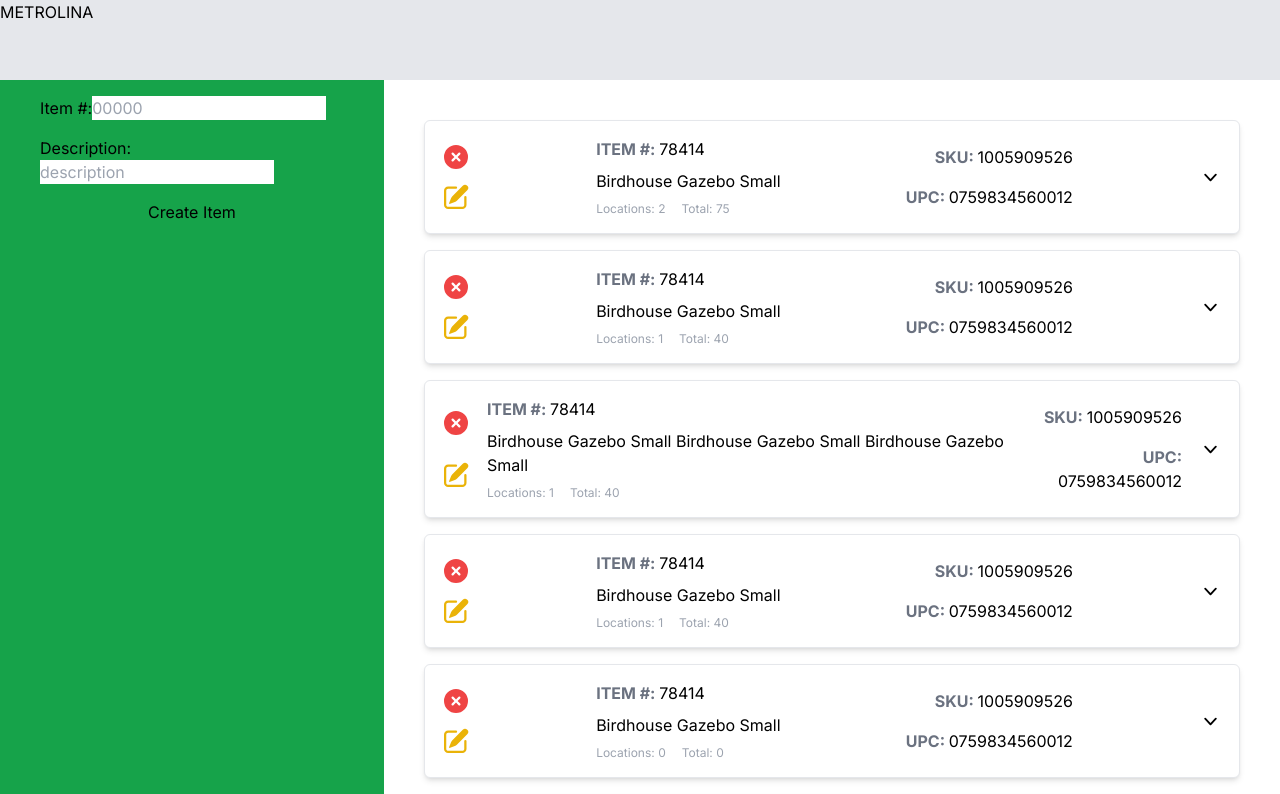
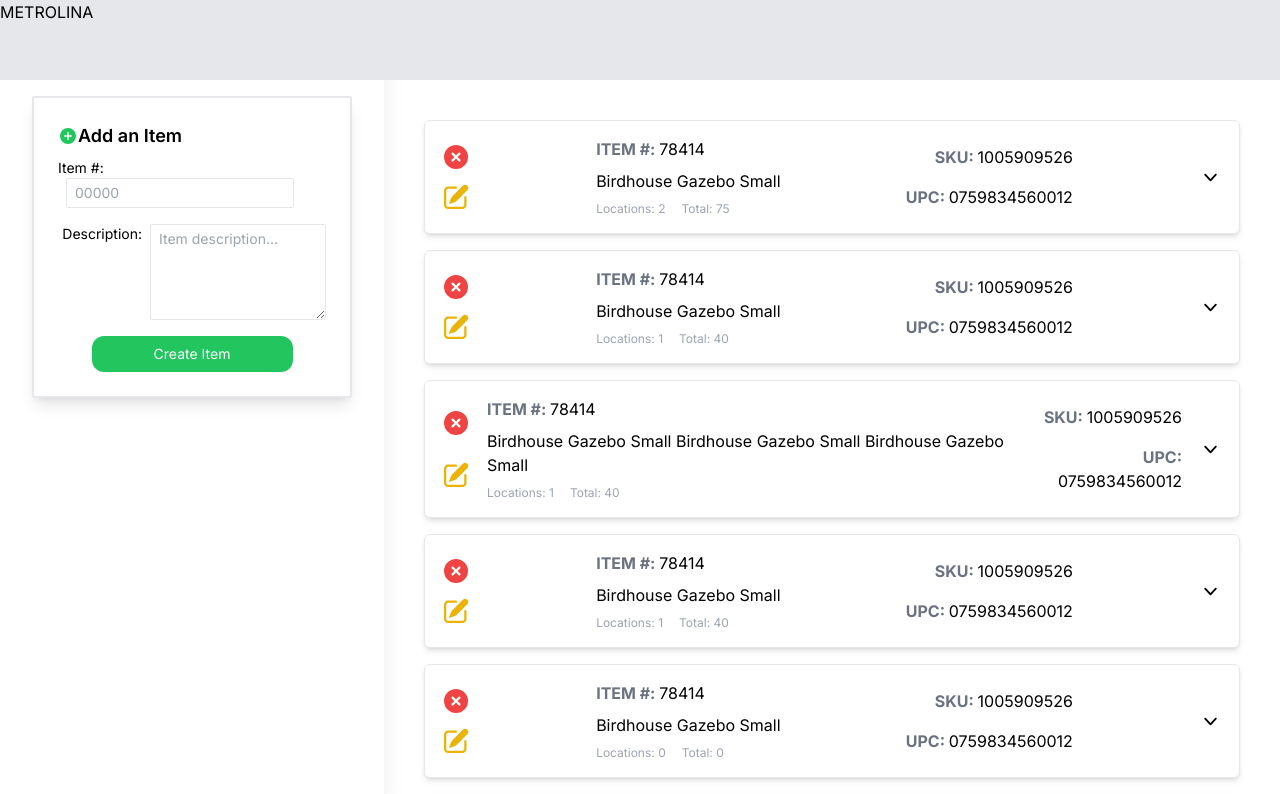
Before and after one commit to sjordan2010/stefan-metrolina, a Next.js app: page / in a window 1280 px wide. Shown: the top 794 px of the page. Built offline with nearby package versions, Linux system fonts and the light colour scheme.

Commit message:
style CreateForm

```diff
--- a/src/components/CreateForm.tsx
+++ b/src/components/CreateForm.tsx
@@ -2,6 +2,7 @@ import React from "react";
 import { useForm } from "react-hook-form";
 import { yupResolver } from "@hookform/resolvers/yup";
 import * as Yup from "yup";
+import { PlusCircleIcon } from "@heroicons/react/20/solid";
 
 export default function CreateForm() {
   const CreateSchema = Yup.object().shape({
@@ -37,24 +38,53 @@ export default function CreateForm() {
     description: string;
   };
 
-  console.log("Form Errors on line 41 - CreateForm.tsx: ", errors);
+//   console.log("Form Errors on line 41 - CreateForm.tsx: ", errors);
 
   return (
-    <form className="flex flex-col gap-4" onSubmit={handleSubmit(onSubmit)}>
-
+    <div className="w-full flex border-2 rounded-sm shadow-lg p-6">
+      <form className="flex flex-col gap-4 text-sm w-full" onSubmit={handleSubmit(onSubmit)}>
+        <fieldset className="flex flex-col gap-4">
+          <legend className="flex items-center text-lg font-semibold mb-2">
+            <PlusCircleIcon className="text-green-500" width={20} /> Add an Item
+          </legend>
+          <div className="flex flex-col w-full items-end justify-center">
             <label htmlFor="itemNumber">
               Item #:
-        <input type="text" placeholder="00000" {...register("itemNumber", {})} />
+              <input
+                className="px-2 py-1 border ml-2 rounded-sm"
+                type="text"
+                placeholder="00000"
+                {...register("itemNumber", {})}
+              />
             </label>
-      {errors.itemNumber ? <div className="text-red-600">{errors.itemNumber.message}</div> : null}
+            {/* <span className=" text-red-600">text for error here</span> */}
+            {errors.itemNumber ? (
+              <span className="text-red-600">{errors.itemNumber.message}</span>
+            ) : null}
+          </div>
 
-      <label htmlFor="description">
+          <div className="flex flex-col w-full items-end justify-start">
+            <label htmlFor="description" className="flex">
               Description:
-        <input type="text" placeholder="description" {...register("description", {})} />
+              <textarea
+                className="px-2 py-1 border ml-2 rounded-sm h-24 w-44"
+                placeholder="Item description..."
+                {...register("description", {})}
+              />
             </label>
-      {errors.description ? <div className="text-red-600">{errors.description.message}</div> : null}
+            {errors.description ? (
+              <span className="text-right text-red-600">{errors.description.message}</span>
+            ) : null}
+          </div>
 
-      <button type="submit">Create Item</button>
+          <button
+            className="m-auto w-3/4 flex items-center justify-center bg-green-500 px-5 py-2 text-white rounded-xl hover:brightness-90"
+            type="submit"
+          >
+            Create Item
+          </button>
+        </fieldset>
       </form>
+    </div>
   );
 }
--- a/src/components/Sidebar.tsx
+++ b/src/components/Sidebar.tsx
@@ -2,7 +2,7 @@ import CreateForm from "./CreateForm";
 
 export default function Sidebar() {
   return (
-    <aside className="fixed bg-green-600 pt-24 px-10 h-screen w-96">
+    <aside className="fixed bg-white shadow-xl pt-24 px-8 h-screen w-96">
       <CreateForm />
     </aside>
   );
```
Also changed, not shown: 1 other file (tests, documents, lock files or other folders). Lines whose indentation alone changed are shown as unchanged.
